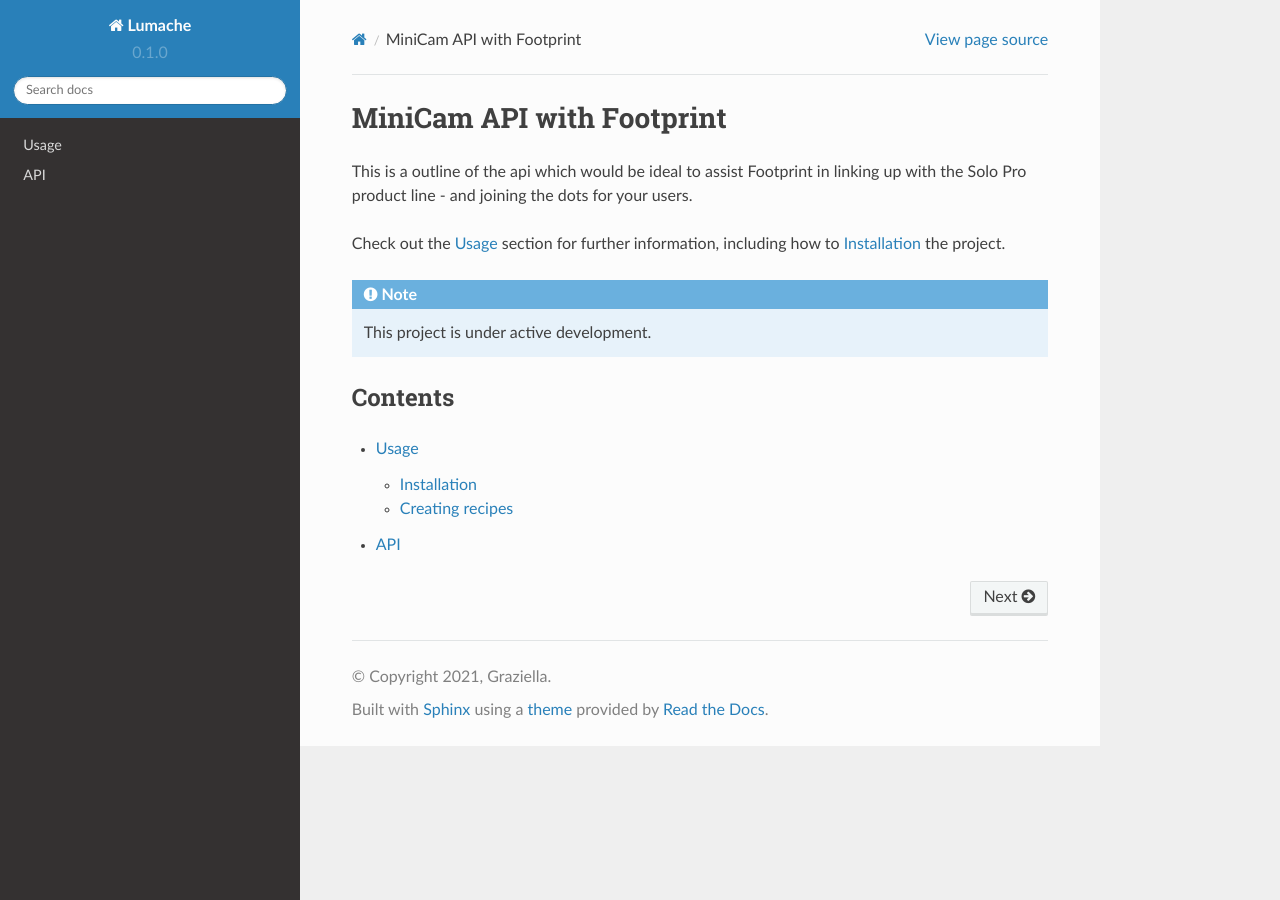
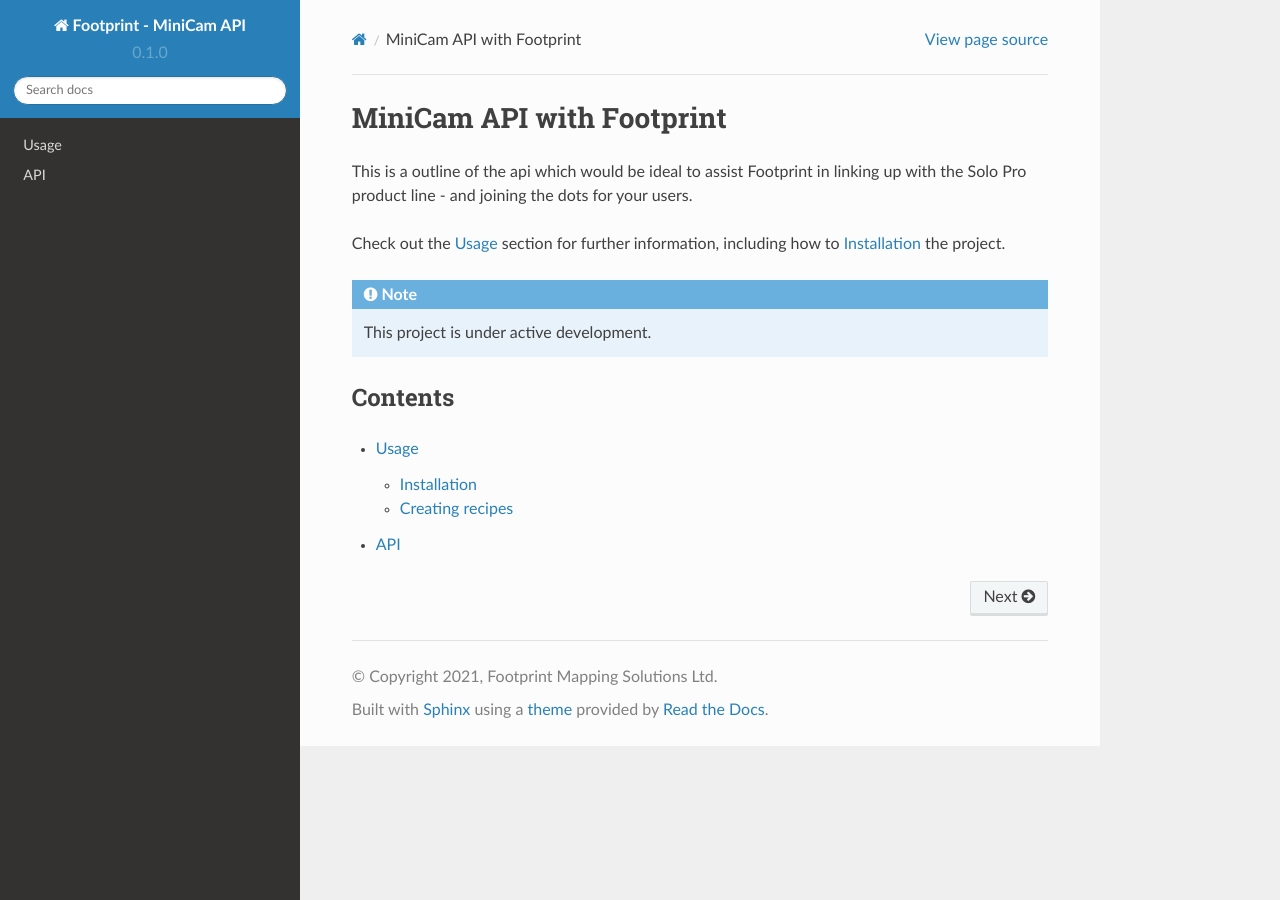
Before and after one commit to matthiscock/minicamapi, a Sphinx documentation site: the page built from docs/source/index.rst, in a window 1280 px wide. Built offline with Sphinx 7.4.7 and the Read the Docs theme 2.0.0, drawn with Linux system fonts in a browser that asks for light colours.

Commit message:
Update conf.py

```diff
--- a/docs/source/conf.py
+++ b/docs/source/conf.py
@@ -2,9 +2,9 @@
 
 # -- Project information
 
-project = 'Lumache'
-copyright = '2021, Graziella'
-author = 'Graziella'
+project = 'Footprint - MiniCam API'
+copyright = '2021, Footprint Mapping Solutions Ltd'
+author = 'Matt Hiscock'
 
 release = '0.1'
 version = '0.1.0'
```
